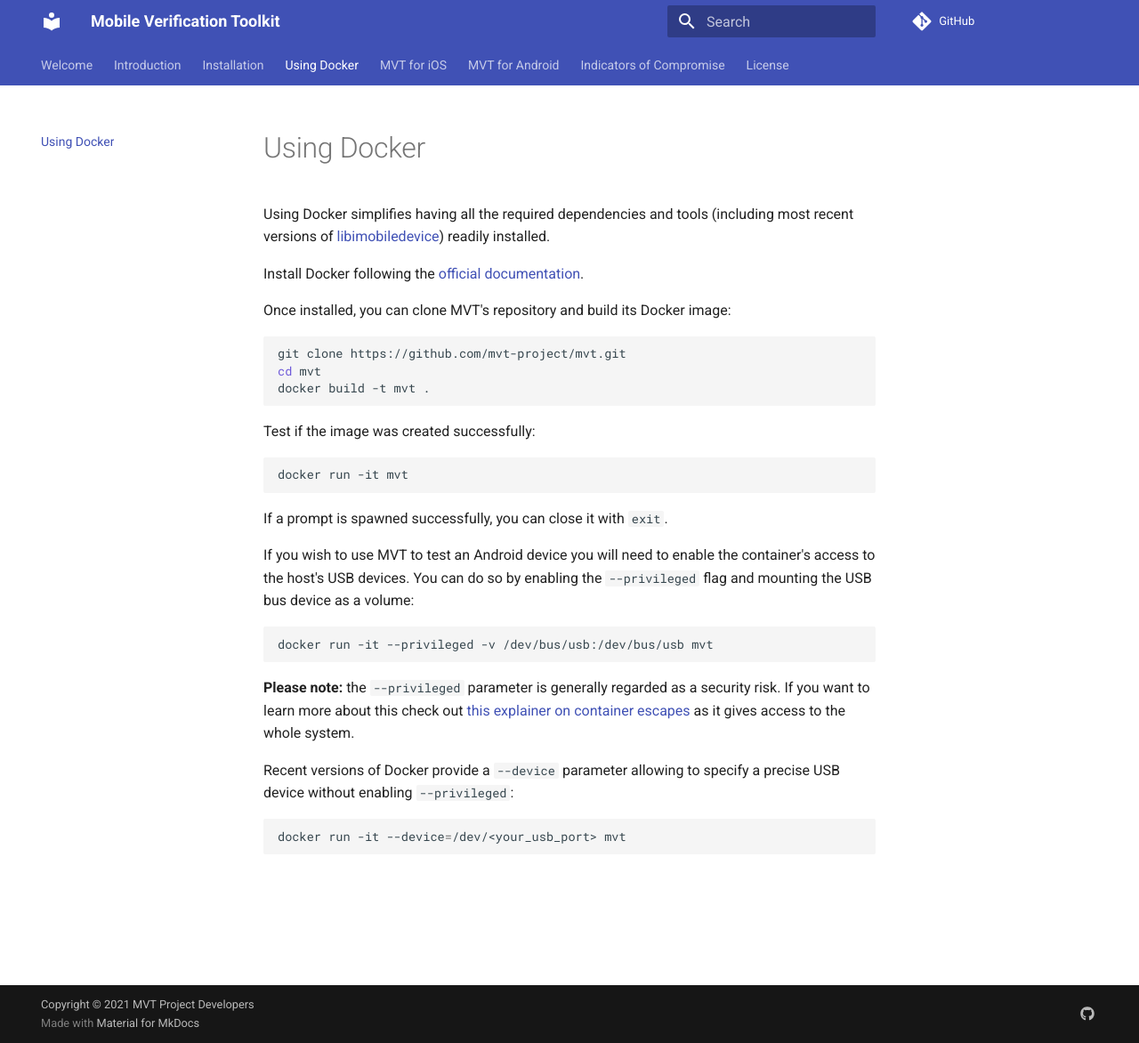
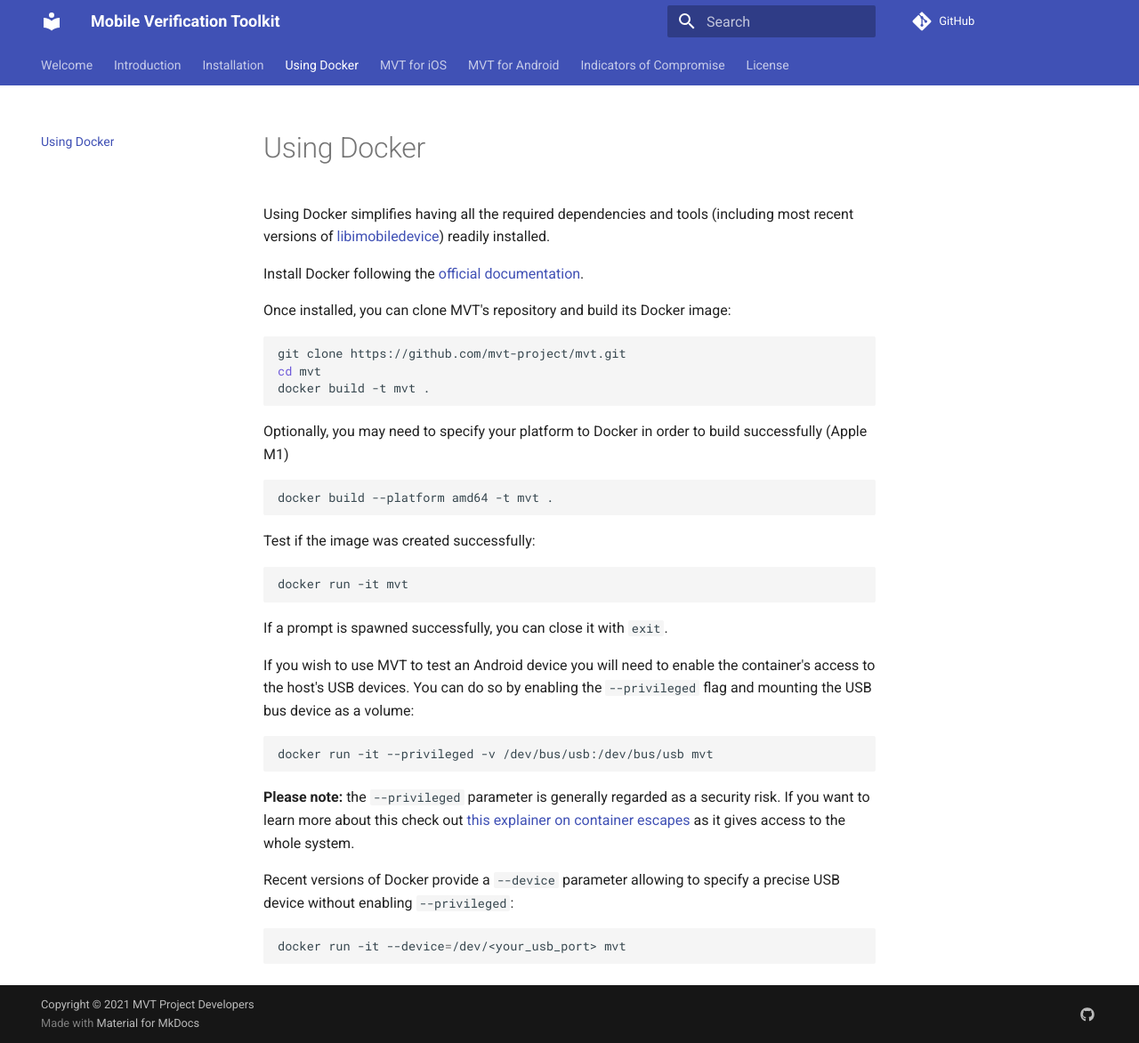
Before and after one commit to mvt-project/mvt, an MkDocs documentation site: the page built from docs/docker.md, in a window 1280 px wide and 1172 px high. Shown: the whole window at 89% size. Built offline with MkDocs 1.6.1 and Material for MkDocs 9.7.7, drawn with Linux system fonts in a browser that asks for light colours; comment, search, counter and statistics services are not loaded.

Commit message:
Update docker.md
Had to run an additional Docker flag to get it building on the new M1 chip from Apple. Figured it would be helpful to point that out in the Docs for the less initiated users.

````diff
--- a/docs/docker.md
+++ b/docs/docker.md
@@ -8,6 +8,11 @@
 git clone https://github.com/mvt-project/mvt.git
 cd mvt
 docker build -t mvt .
+```
+
+Optionally, you may need to specify your platform to Docker in order to build successfully (Apple M1)
+```bash
+docker build --platform amd64 -t mvt .
 ```
 
 Test if the image was created successfully:
````
